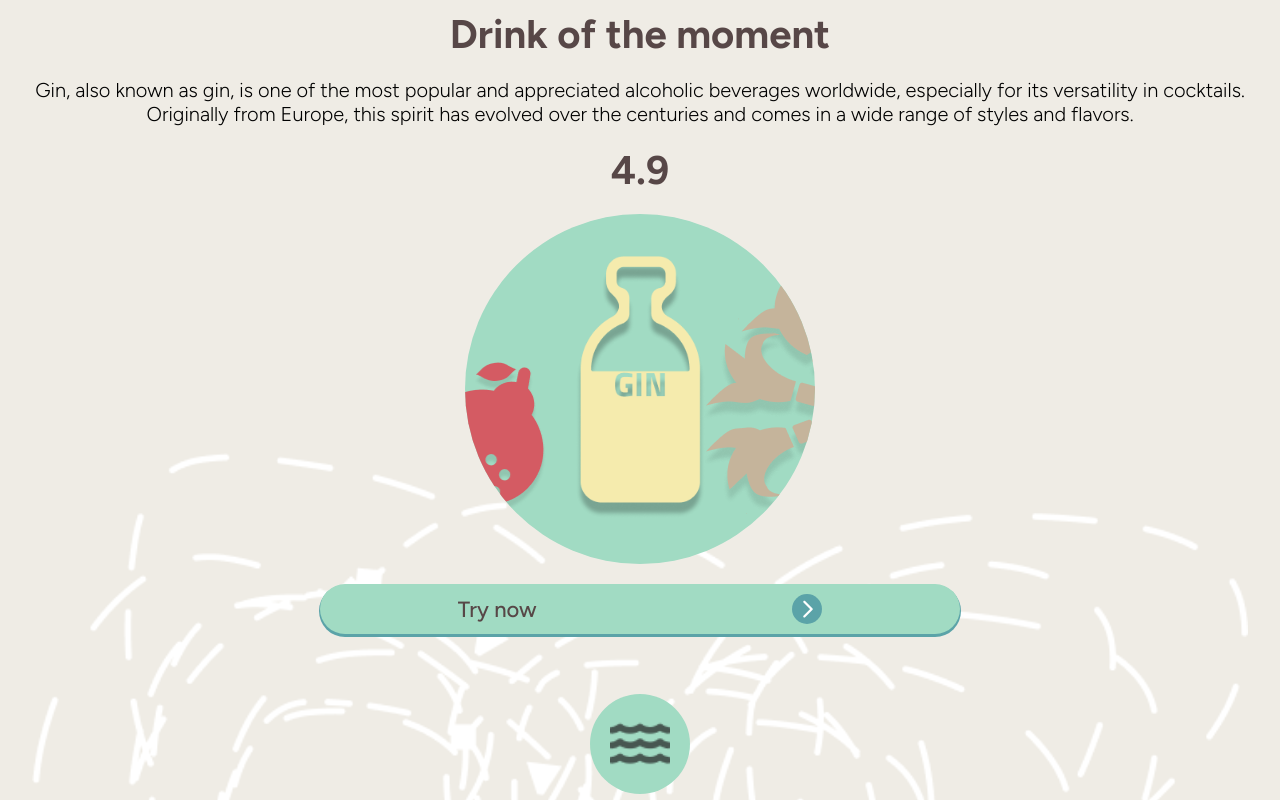
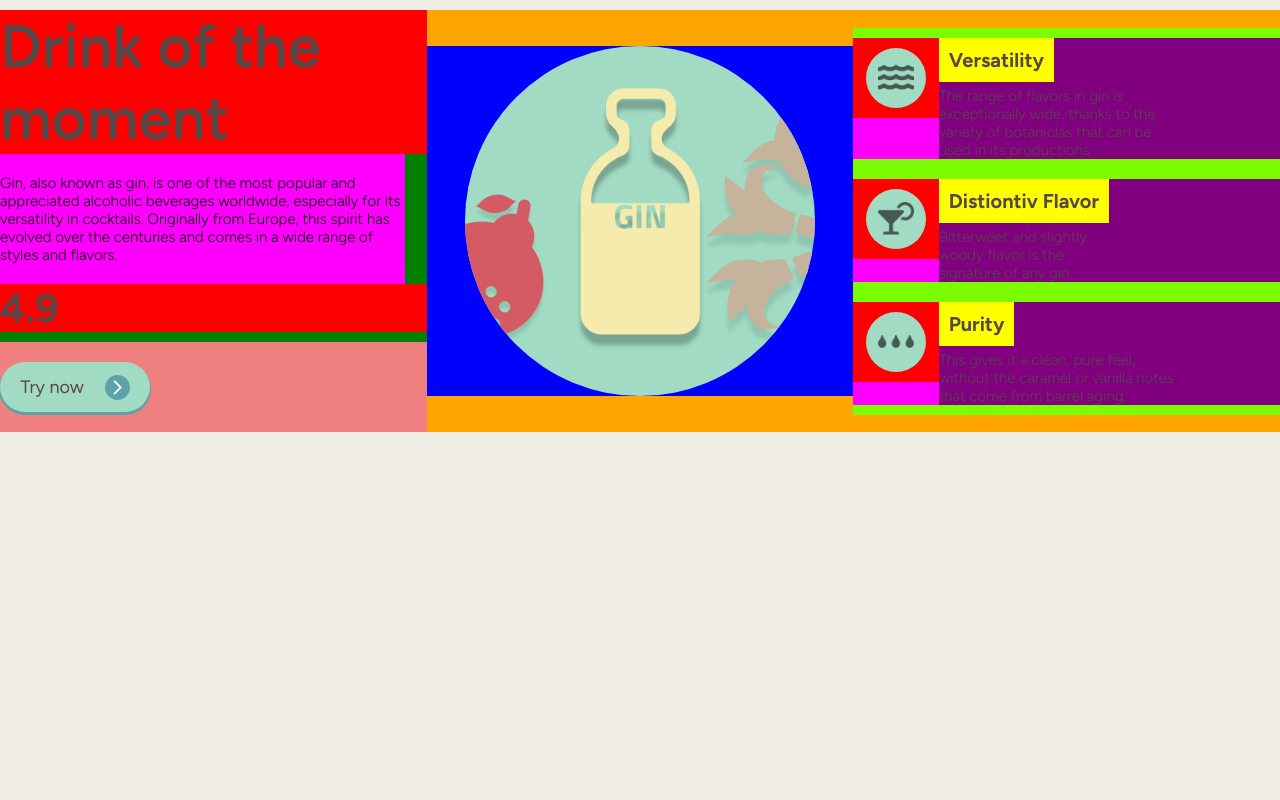
Before and after one commit to oscarmauriciogiraldo/cocktail-galery, an Angular app: page /The-Cocktail-DB in a window 1280 px wide. Shown: the top 800 px of the page. Built offline with nearby package versions, Linux system fonts and the light colour scheme.

Commit message:
banner responsive desktop

```diff
--- a/src/app/pages/cocktail-landing/cocktail-landing.component.scss
+++ b/src/app/pages/cocktail-landing/cocktail-landing.component.scss
@@ -7,7 +7,7 @@
   transition: all 300ms ease;
   //background: red;
   background: url(../../../assets/img/ilustraciones/Lineas-fondo.png);
-  background-repeat: no-repeat;
+  background-repeat: repeat-y;
   background-position: center;
   background-size: 95%;
   margin: 10px 0px;
@@ -42,3 +42,10 @@
   }
 }
  */
+
+ @media screen and (min-width: 900px){
+  .containerComponent{
+    background-size: 70%;
+    background-repeat: no-repeat;
+  }
+}
--- a/src/app/pages/cocktail-landing/components/banner-landing/banner-landing.component.html
+++ b/src/app/pages/cocktail-landing/components/banner-landing/banner-landing.component.html
@@ -1,7 +1,9 @@
 <div class="containerbanner">
 
+  <div class="banner">
+
     <div class="infoContet">
-    <h1 class="title">
+      <h1 class="title titleDesktop">
         Drink of the moment
       </h1>
       <div class="textContent">
@@ -95,3 +97,5 @@
     </div>
 
   </div>
+
+</div>
--- a/src/app/pages/cocktail-landing/components/banner-landing/banner-landing.component.scss
+++ b/src/app/pages/cocktail-landing/components/banner-landing/banner-landing.component.scss
@@ -1,4 +1,12 @@
 .containerbanner{
+  display: flex;
+  width: 100%;
+  /* centrado horizontal */
+  justify-content: center;
+  /* centrado vertical */
+  align-items: center;
+  //background: yellow;
+  .banner{
     display: flex;
     width: 100%;
     flex-direction: column;
@@ -69,7 +77,6 @@
         border-radius: 50%;
         //clip-path: circle(50% at 50% 50%);
         background: var(--primary-color);
-      //padding: 40px;
         .bg1{
           display: flex;
           width: 350px;
@@ -231,35 +238,58 @@
       }
     }
   }
+}
 
 
 @media screen and (min-width: 900px){
   .containerbanner{
-
+    background: yellow;
+    width: 100%;
+    //height: 85vh;
+    .banner{
+      flex-direction: row;
+      justify-content: space-between;
+      max-width: 1300px;
+      //flex-wrap: wrap;
+      background: orange;
       .infoContet{
-
+        height: 100%;
+        /* alineacion horizontal */
+        align-items: flex-start;
+        background: green;
         h1.title{
-
+          justify-content: flex-start;
+          text-align: start;
+          background: red;
+        }
+        h1.titleDesktop{
+          font-size: 60px;
+          font-weight: 600;
         }
 
         .textContent{
-
+          background: fuchsia;
           p.text{
-
+            text-align: start;
+            font-size: 15px;
           }
         }
 
         .containerbutton{
-
+          display: flex;
+          width: 100%;
+          padding: 20px 0px;
+          margin-top: 10px;
+          background: lightcoral;
         }
 
       }
 
       .imgBoxInfo{
-
-
+        background: blue;
+        padding: 0px 0px;
         .imgBx{
-
+          padding: 0px;
           .bg1{
 
             .bg2{
@@ -278,40 +308,39 @@
         }
 
         .containerbutton{
-
-        button.primary-botton{
-
-          i{
-
-          }
-        }
+          display: none;
         }
       }
 
       .infoList{
-
-
+        background: lawngreen;
+        padding: 0px;
         .infoCocktail{
-
+          flex-direction: row;
+          background: fuchsia;
+          align-items: flex-start;
           .imgbxContainer{
-
+            width: 20%;
+            background: red;
             .bxImg{
-
-            img{
-
-            }
+              width: 60px;
+              height: 60px;
             }
           }
           .text{
-
+            width: 80%;
+            background: purple;
+            align-items: flex-start;
             h3.title3{
-
+              font-size: 20px;
+              background: yellow;
             }
             p.info{
-
+              font-size: 15px;
             }
           }
         }
       }
     }
   }
+}
```
Lines whose indentation alone changed are shown as unchanged.
